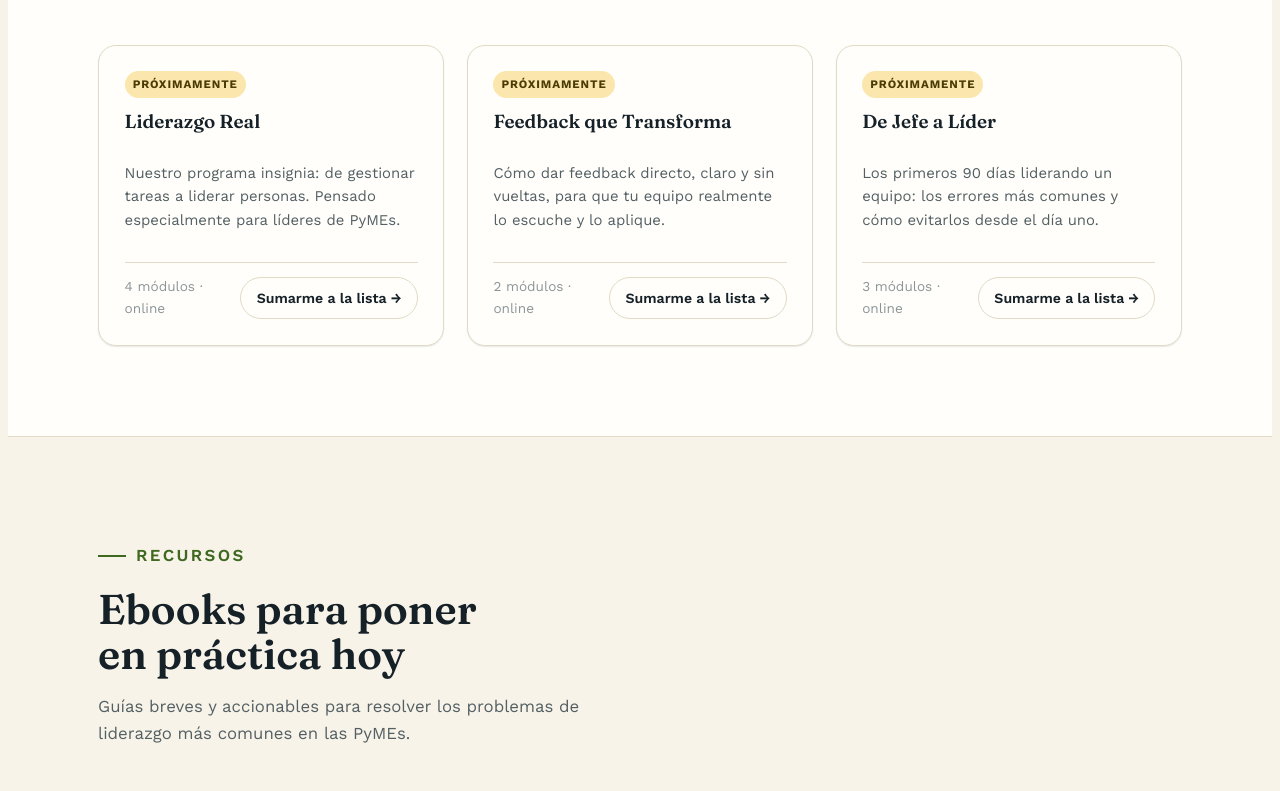
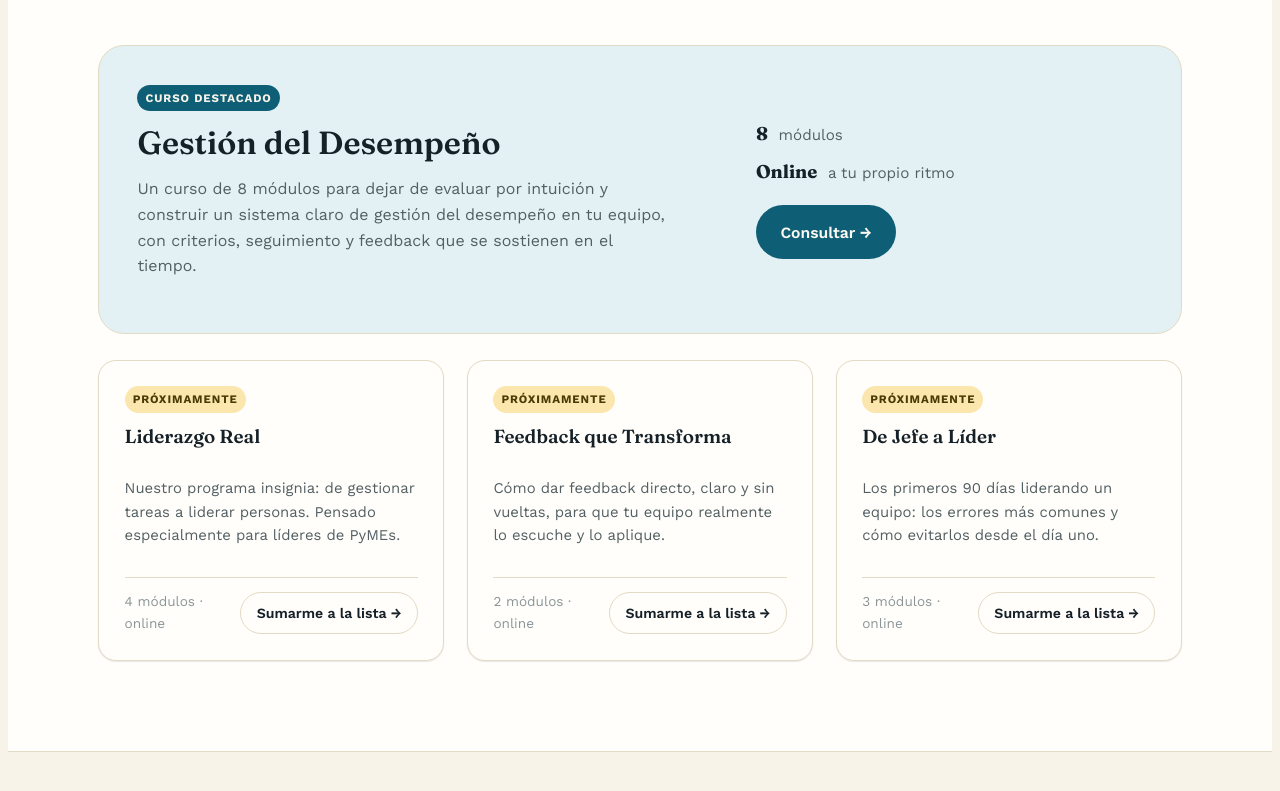
Before and after one commit to workplan-consultings/workplan-web, a plain HTML site: page index.html in a window 1280 px wide. Shown: the part 3198-3989 px from the top of the page. Drawn offline with nearby package versions, Linux system fonts and the light colour scheme.

Commit message:
Destacar curso Gestión del Desempeño en la sección Cursos
Se suma un bloque destacado arriba de los tres cursos "Próximamente",
con botón Consultar hasta tener el link de compra de Hotmart.

Co-Authored-By: Claude Sonnet 5.5 <noreply@anthropic.com>

```diff
--- a/index.html
+++ b/index.html
@@ -286,6 +286,18 @@
     padding:.35em .7em;border-radius:999px;
   }
   .chip-soon{background:var(--yellow-soft);color:var(--yellow-ink);}
+  .chip-new{display:inline-block;background:var(--blue-deep);color:var(--paper);font-size:.72rem;font-weight:700;letter-spacing:.08em;text-transform:uppercase;padding:.35em .7em;border-radius:999px;}
+  .course-feature{
+    display:grid;grid-template-columns:1.5fr 1fr;gap:clamp(1.5rem,3vw,2.5rem);align-items:center;
+    background:var(--blue-tint);border:1px solid var(--border);border-radius:26px;
+    padding:clamp(1.6rem,3vw,2.4rem);margin-bottom:1.6rem;
+  }
+  @media (max-width:860px){ .course-feature{grid-template-columns:1fr;} }
+  .course-feature h3{font-size:clamp(1.5rem,1.6vw + 1rem,2rem);margin:.9rem 0 .7rem;}
+  .course-feature p{color:var(--ink-soft);max-width:54ch;}
+  .course-feature-side{display:flex;flex-direction:column;gap:1.2rem;align-items:flex-start;}
+  .course-feature-side ul{display:flex;flex-direction:column;gap:.5rem;font-size:.95rem;color:var(--ink-soft);}
+  .course-feature-side li b{color:var(--ink);font-family:"Fraunces",serif;font-size:1.15rem;margin-right:.3em;}
   .promo-card h3{font-size:1.18rem;}
   .promo-card p{color:var(--ink-soft);font-size:.93rem;flex:1;}
   .promo-card .promo-foot{
@@ -523,6 +535,20 @@
         <h2>Cursos para líderes que quieren ir más rápido</h2>
         <p>Programas breves y aplicables para trabajar liderazgo, comunicación y gestión de equipos a tu propio ritmo.</p>
       </div>
+      <article class="course-feature">
+        <div>
+          <span class="chip chip-new">Curso destacado</span>
+          <h3>Gestión del Desempeño</h3>
+          <p>Un curso de 8 módulos para dejar de evaluar por intuición y construir un sistema claro de gestión del desempeño en tu equipo, con criterios, seguimiento y feedback que se sostienen en el tiempo.</p>
+        </div>
+        <div class="course-feature-side">
+          <ul>
+            <li><b>8</b> módulos</li>
+            <li><b>Online</b> a tu propio ritmo</li>
+          </ul>
+          <a class="btn btn-primary" href="#contacto">Consultar →</a>
+        </div>
+      </article>
       <div class="card-row">
         <div class="promo-card">
           <span class="chip chip-soon">Próximamente</span>
```
